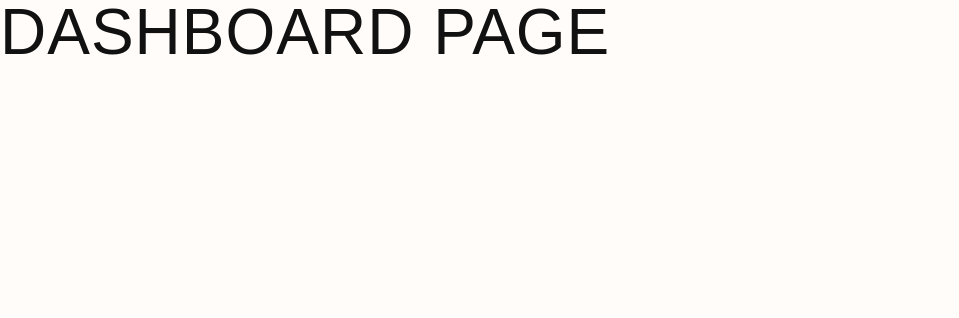
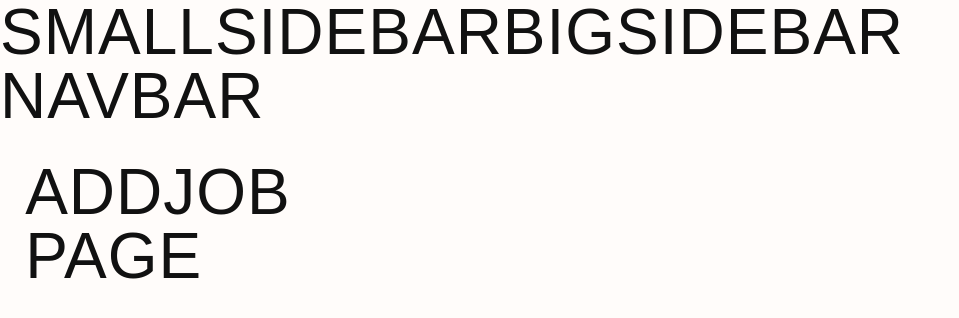
Before and after one commit to Nimira43/Pen-Icon-Animation, a React (Vite) app: page /dashboard in a window 1280 px wide. Shown: the top 318 px of the page, without its empty margins (0-959 px from the left). Built offline with nearby package versions, Linux system fonts and the light colour scheme; a web font is replaced by a local one.

Commit message:
Bringing back code in DashboardLayout and App

```diff
--- a/src/App.jsx
+++ b/src/App.jsx
@@ -1,4 +1,4 @@
-import { DashboardLayout, Error, HomeLayout, Landing, Login, Register } from './pages'
+import { DashboardLayout, Error, HomeLayout, Landing, Login, Register, AddJob, Stats, AllJobs, Profile, Admin } from './pages'
 import { createBrowserRouter, RouterProvider } from 'react-router-dom'
 
 const router = createBrowserRouter([
@@ -21,7 +21,29 @@ const router = createBrowserRouter([
       },
       {
         path: '/dashboard',
-        element: <DashboardLayout />
+        element: <DashboardLayout />,
+        children: [
+          {
+            index: true,
+            element: <AddJob />
+          },
+          {
+            path: 'stats',
+            element: <Stats />
+          },
+          {
+            path: 'all-jobs',
+            element: <AllJobs />
+          },
+          {
+            path: 'profile',
+            element: <Profile />
+          },
+          {
+            path: 'admin',
+            element: <Admin />
+          },
+        ],
       },
     ],
   },
@@ -34,68 +56,3 @@ const App = () => {
 }
 
 export default App
-
-
-// import {
-//   Error,
-//   AddJob,
-//   Stats,
-//   AllJobs,
-//   Profile,
-//   Admin,
-
-// } from './pages'
-
-
-// const router = createBrowserRouter ([
-//   {
-//     path: '/',
-//     element: <HomeLayout />,
-//     errorElement: <Error />,
-//     children: [
-//
-//       {
-//         path: '/register',
-//         element: <Register />,
-//       },
-//       {
-//         path: '/login',
-//         element: <Login />,
-//       },
-//       {
-//         path: '/dashboard',
-//         element: <DashboardLayout />,
-//         children: [
-//           {
-//             index: true,
-//             element: <AddJob />
-//           },
-//           {
-//             path: 'stats',
-//             element: <Stats />
-//           },
-//           {
-//             path: 'all-jobs',
-//             element: <AllJobs />
-//           },
-//           {
-//             path: 'profile',
-//             element: <Profile />
-//           },
-//           {
-//             path: 'admin',
-//             element: <Admin />
-//           },
-//         ],
-//       },
-//     ],
-//   },
-// ])
-
-// const App = () => {
-//   return (
-//     <RouterProvider router={router} />
-//   )
-// }
-
-// export default App
--- a/src/assets/wrappers/Dashboard.js
+++ b/src/assets/wrappers/Dashboard.js
@@ -18,5 +18,5 @@ const Wrapper = styled.section`
       width: 90%;
     }
   }
-`;
+`
 export default Wrapper
--- a/src/pages/DashboardLayout.jsx
+++ b/src/pages/DashboardLayout.jsx
@@ -1,32 +1,21 @@
+import { Outlet } from 'react-router-dom'
+import Wrapper from '../assets/wrappers/Dashboard'
+import { BigSidebar, Navbar, SmallSidebar } from '../components'
+
 const DashboardLayout = () => {
   return (
-    <div>
-      <h1>Dashboard Page</h1>
-    </div>
+    <Wrapper>
+      <main className='dashboard'>
+        <SmallSidebar />
+        <BigSidebar />
+        <div>
+          <Navbar />
+          <div className='dashboard-page'>
+            <Outlet />
+          </div>
+        </div>
+      </main>
+    </Wrapper>
   )
 }
-
 export default DashboardLayout
-
-
-// import { Outlet } from 'react-router-dom'
-// import Wrapper from '../assets/wrappers/Dashboard'
-// import { BigSidebar, Navbar, SmallSidebar } from '../components'
-
-// const DashboardLayout = () => {
-//   return (
-//     <Wrapper>
-//       <main className='dashboard'>
-//         <SmallSidebar />
-//         <BigSidebar />
-//         <div>
-//           <Navbar />
-//           <div className='dashboard-page'>
-//             <Outlet />
-//           </div>
-//         </div>
-//       </main>
-//     </Wrapper>
-//   )
-// }
-// export default DashboardLayout
```
